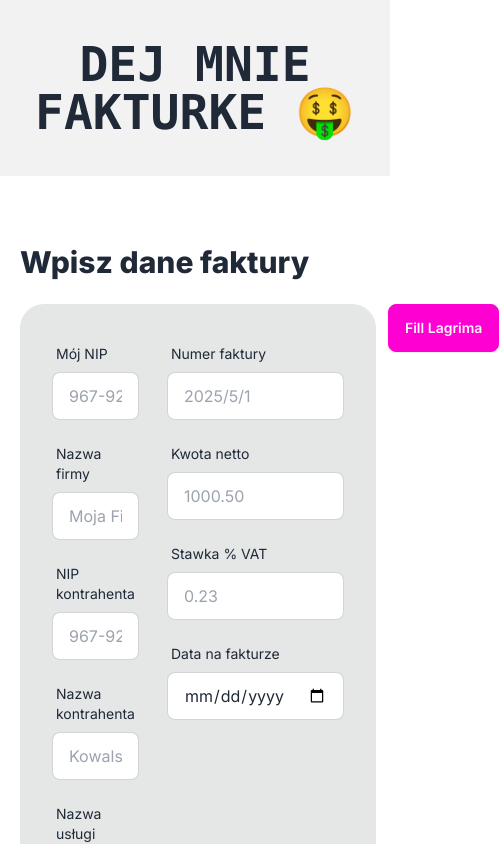
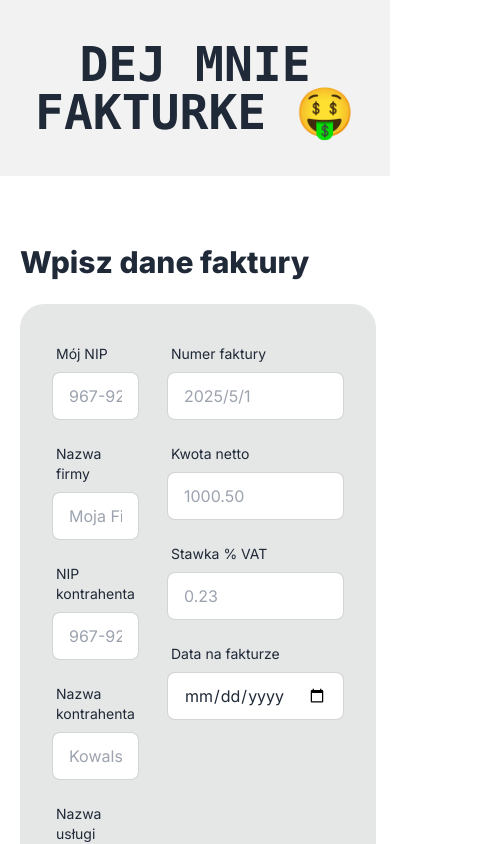
Before and after one commit to arturlazoryk95/my-saasik, a Next.js app: page /fakturki in a window 390 px wide. Shown: the top 844 px of the page, 499 px wide, since content can reach past the window. Built offline with nearby package versions, Linux system fonts and the light colour scheme; what pdfmake would draw is missing.

Commit message:
fixed formatting of small devices a bit

```diff
--- a/components/FormFakturka.js
+++ b/components/FormFakturka.js
@@ -137,7 +137,7 @@
   };
 
   return (
-    <div className="flex gap-3">
+    <div className="lg:flex space-y-5 gap-3">
       <form
         className="bg-base-300 p-8 rounded-3xl space-y-8 max-w-2xl mx-auto"
         onSubmit={handleSubmit}
```
